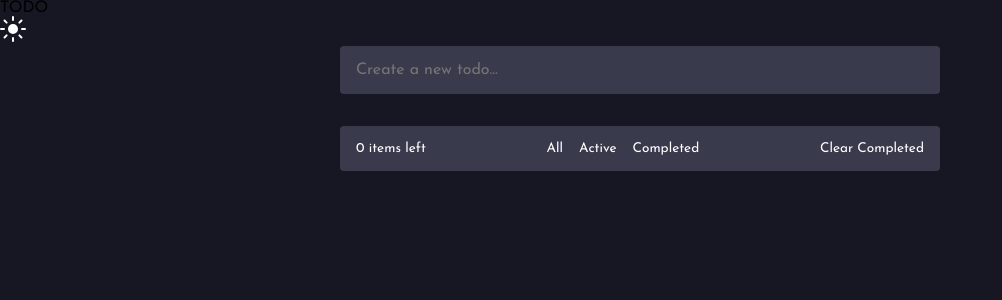
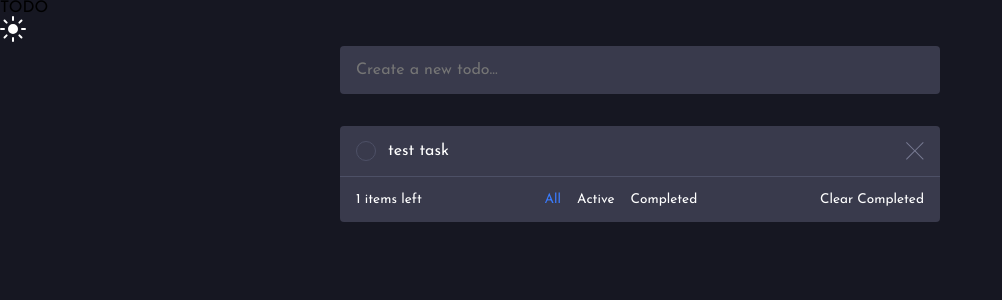
Before and after one commit to nesa402610/todo-app, a React (Create React App) app: page / in a window 1280 px wide. Shown: the top 300 px of the page, without its empty margins (0-1002 px from the left). Built offline with nearby package versions, Linux system fonts and the light colour scheme.

Commit message:
Декомпозиция, сортировка

```diff
--- a/src/DarkTheme.css
+++ b/src/DarkTheme.css
@@ -1,6 +1,8 @@
 @import url('https://fonts.googleapis.com/css2?family=Josefin+Sans:wght@400;700&display=swap');
 
-
+.todoapp_clear, .todoapp__sorting--item {
+    cursor: pointer;
+}
 :root {
     --BrightBlue: hsl(220, 98%, 61%);
     --VeryDarkBlue: hsl(235, 21%, 11%);
@@ -86,6 +88,9 @@ body {
     display: flex;
     gap: 1rem;
 }
+.todoapp__sorting--item.active {
+    color: var(--BrightBlue);
+}
 input {
     outline: none;
     border: none;
--- a/src/componets/TodoApp.jsx
+++ b/src/componets/TodoApp.jsx
@@ -1,22 +1,38 @@
-import React, {useState} from 'react';
-import Delete from "./UI/delete";
+import React, {useMemo, useState} from 'react';
+import TodoItem from "./todoItem";
 
 const TodoApp = () => {
     const [task, setTask] = useState('');
-    const [tasks, setTasks] = useState([]);
+    const [tasks, setTasks] = useState([{id: 1, name: 'test task', isCompleted: false}]);
     // const [left, setLeft] = useState(0);
+    const [sortType, setSortType] = useState(null);
+    const sorted = useMemo(() => {
+        if (sortType === true) {
+            return [...tasks].filter(t => t.isCompleted === true);
+        } else if (sortType === false) {
+            return [...tasks].filter(t => t.isCompleted === false);
+        } else {
+            return tasks;
+        }
+    }, [sortType, tasks]);
+
     const addTask = (e) => {
         if (e.key === 'Enter') {
-            setTasks([...tasks, {id: Date.now(), name: task, completed: 0}]);
+            setTasks([...tasks, {id: Date.now(), name: task, isCompleted: false}]);
             setTask('');
         }
     };
-    const deleteTaskHandler = (task) => {
+    const deleteTask = (task) => {
         setTasks(tasks.filter(t => t.id !== task.id));
     };
-    const changeStatus = (e,task) => {
-        e.target.classList.toggle('completed')
-        task.completed = !task.completed
+    const changeStatus = (id) => {
+        const copy = [...tasks];
+        const current = copy.find(t => t.id === id);
+        current.isCompleted = !current.isCompleted;
+        setTasks(copy);
+    };
+    const clearCompleted = () => {
+        setTasks(tasks.filter(t => t.isCompleted !== true));
     };
     return (
         <div className={'todoapp'}>
@@ -30,16 +46,8 @@ const TodoApp = () => {
             </div>
             <div className="todoapp__content">
                 <div className={'todoapp__tasks'}>
-                    {tasks.map(task =>
-                        <div key={task.name} className={'todoapp__task'}>
-                            <div className={"todoapp__task__state"}
-                                 onClick={e => changeStatus(e, task)}
-                            />
-                            <div className="todoapp__task__name">
-                                {task.name}
-                            </div>
-                            <Delete task={task} remove={deleteTaskHandler}/>
-                        </div>
+                    {sorted.map(task =>
+                        <TodoItem key={task.name} task={task} func={{changeStatus, deleteTask}}/>
                     )}
                 </div>
                 <div className="todoapp__info">
@@ -47,11 +55,11 @@ const TodoApp = () => {
                         {tasks.length + ' items left'}
                     </div>
                     <div className="todoapp__sorting">
-                        <div className="todoapp_sorting--item">All</div>
-                        <div className="todoapp_sorting--item">Active</div>
-                        <div className="todoapp_sorting--item">Completed</div>
+                        <div className={"todoapp__sorting--item" + (sortType === null  ? ' active':'')} onClick={() => setSortType(null)}>All</div>
+                        <div className={"todoapp__sorting--item" + (sortType === false  ? ' active':'')} onClick={() => setSortType(false)}>Active</div>
+                        <div className={"todoapp__sorting--item" + (sortType === true  ? ' active':'')} onClick={() => setSortType(true)}>Completed</div>
                     </div>
-                    <div className="todoapp__clear">
+                    <div className="todoapp__clear" onClick={clearCompleted}>
                         Clear Completed
                     </div>
                 </div>
--- /dev/null
+++ b/src/componets/todoItem.jsx
@@ -0,0 +1,25 @@
+import React from 'react';
+import Delete from "./UI/delete";
+
+const TodoItem = ({task, func}) => {
+        const changeStatusHandler = (id) => {
+            func.changeStatus(id);
+        };
+        const deleteTaskHandler = (task) => {
+            func.deleteTask(task);
+        };
+        return (
+            <div className={'todoapp__task'}>
+                <div className={"todoapp__task__state" + (task.isCompleted ? ' completed' : '')}
+                     onClick={() => changeStatusHandler(task.id)}
+                />
+                <div className="todoapp__task__name">
+                    {task.name} {task.isCompleted}
+                </div>
+                <Delete task={task} remove={deleteTaskHandler}/>
+            </div>
+        );
+    }
+;
+
+export default TodoItem;
```
